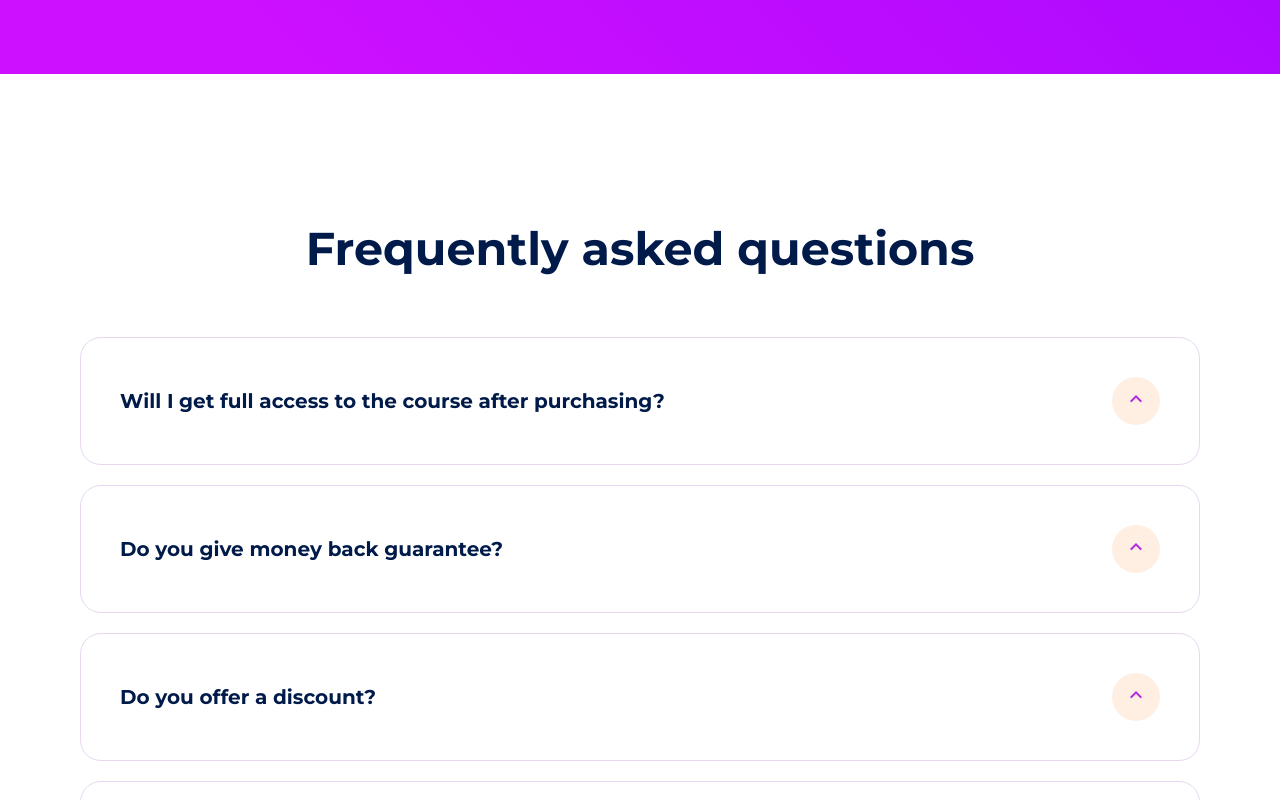
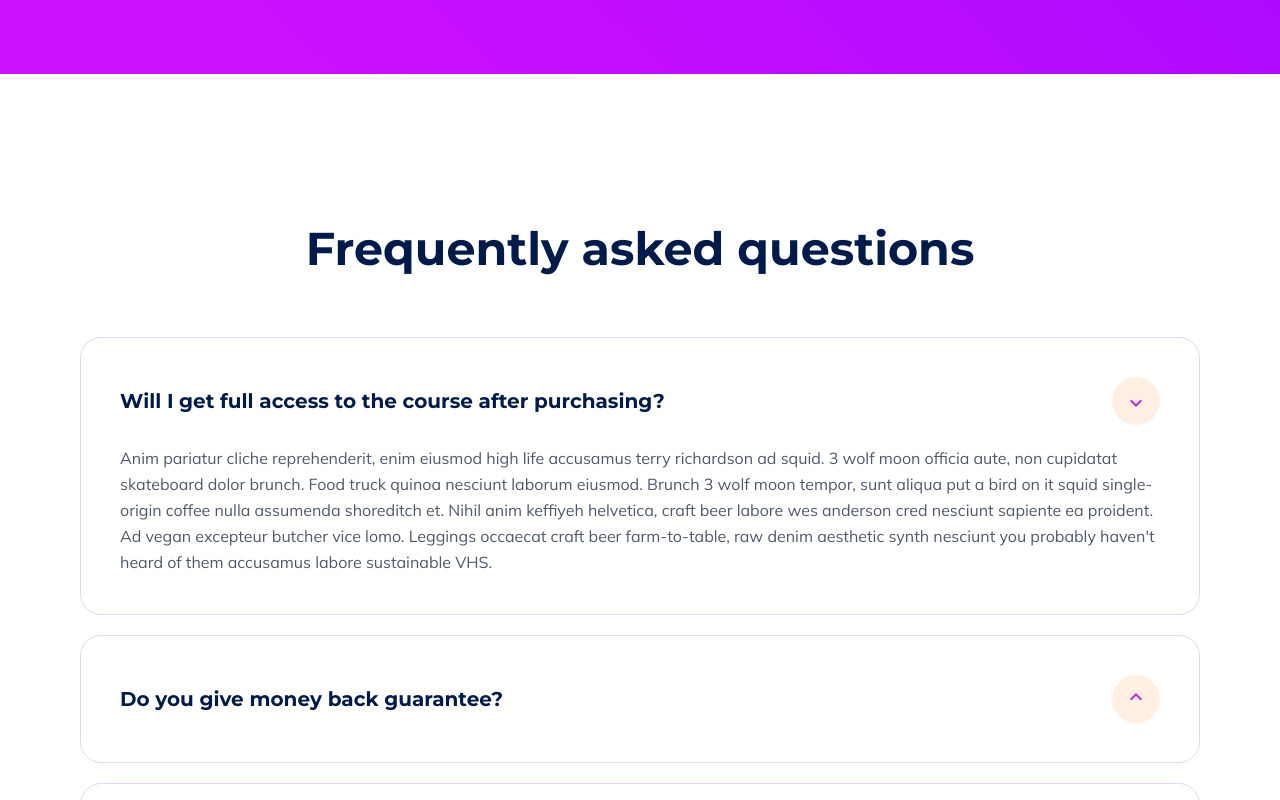
Before and after one commit to EastwoodyL1C/Inspirit, a plain HTML site: page index.html in a window 1280 px wide. Both pictures are taken after a click on the element 640 px from the left and 4037 px from the top of the page. Shown: the part 3637-4437 px from the top of the page. Drawn offline with nearby package versions, Linux system fonts and the light colour scheme.

Commit message:
v0.62
-accordion fix

```diff
--- a/script.js
+++ b/script.js
@@ -8,6 +8,6 @@ function navToggle() {
 }
 
 function toggleItem(id) {
-  var item = document.getElementById("id");
+  var item = document.getElementById(id);
   item.classList.toggle("_active");
 }
--- a/scss/blocks/_quastions.scss
+++ b/scss/blocks/_quastions.scss
@@ -37,7 +37,7 @@
 	}
 	&__title {
         @include text ($font-secondary, 700, 2rem, 2.4rem, $color-text-primary);
-	}
+    }
 	&__arrow {
         padding: 1rem 1rem;
         width: 48px;
@@ -62,6 +62,7 @@
 	}
 	&__body {
         display: none;
+        margin-top: 2rem;
         @include text ($font-primary, 400, 1.6rem, 2.6rem, $color-text-secondary);
 	}
 }
```
Also changed, not shown: style.css.
